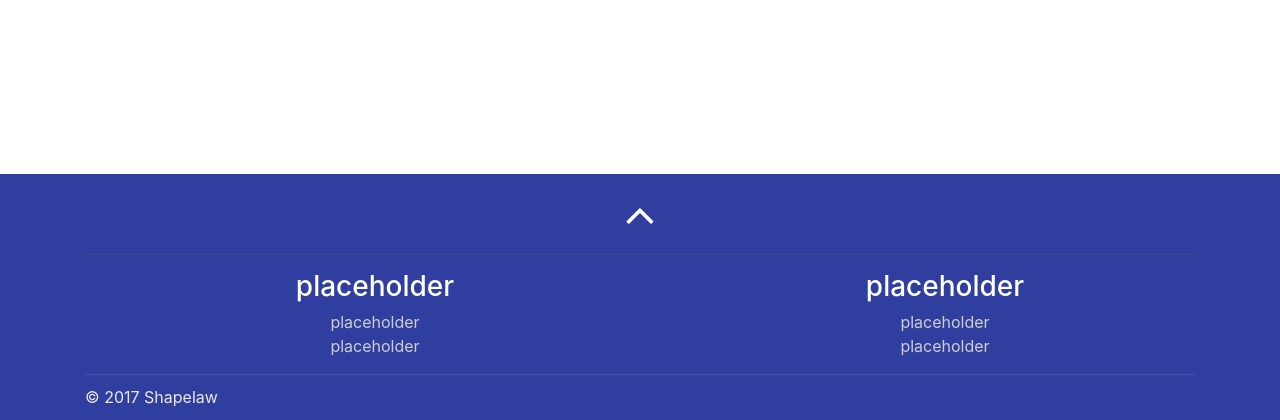
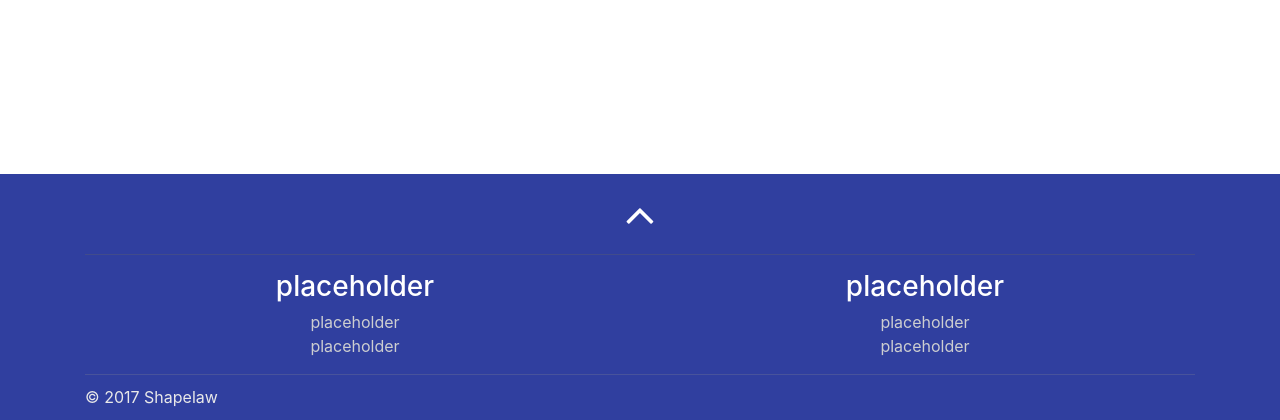
Before and after one commit to jaerso/Project-Shapelaw, a PHP site: page /index.php?page=home in a window 1280 px wide. Shown: the part 1426-1846 px from the top of the page. Run offline with PHP 8.4, Linux system fonts and the light colour scheme; data that the repository does not hold is empty; some libraries are stand-ins or nearby versions.

Commit message:
footer links angepasst

```diff
--- a/files/css/style.css
+++ b/files/css/style.css
@@ -456,8 +456,12 @@ list-style: none;
 }
 
     #footer h2, #footer h3, #footer h4 {
-        padding-left: 40px;
+        padding-left: 0px;
         color: #ffffff;
+    }
+
+    #footer ul {
+        padding-left: 0px;
     }
 
     #footer p, #footer a, #footer li {
--- a/index.php
+++ b/index.php
@@ -114,7 +114,7 @@
 
             <section class="col-lg-6 col-lg-push-1 col-md-6 col-md-push-1 col-xs-12">
                 <h3>placeholder</h3>
-                <ul class="unstyled">
+                <ul>
                   <li><a href="#">placeholder</a></li>
                   <li><a href="#">placeholder</a></li>
                 </ul>
@@ -122,7 +122,7 @@
 
                                 <section class="col-lg-6 col-lg-push-1 col-md-6 col-md-push-1 col-xs-12">
                                     <h3>placeholder</h3>
-                                    <ul class="unstyled">
+                                    <ul>
                                         <li><a href="#">placeholder</a></li>
                                         <li><a href="#">placeholder</a></li>
                                     </ul>
```
Also changed, not shown: files/img/gesetzübersicht/gesetz-der-nähe.png (added).
